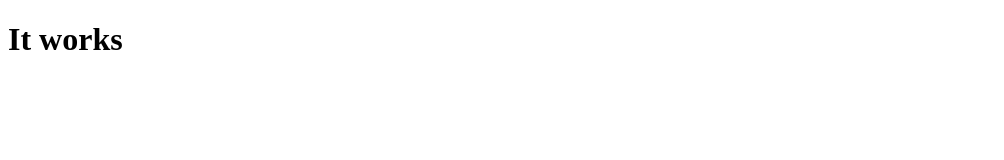
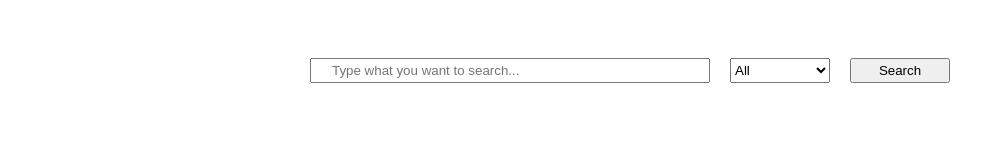
Before and after one commit to francaracuel/web-omdb, a website: page index.html in a window 1280 px wide. Shown: the whole page, without its empty margins (0-1004 px from the left). Drawn offline with Linux system fonts and the light colour scheme.

Commit message:
Basic elements and style added

```diff
--- a/index.html
+++ b/index.html
@@ -8,9 +8,33 @@
     <meta name="author" content="Francisco Javier Caracuel Beltrán"/>
     <meta name="viewport" content="width=device-width, initial-scale=1, user-scalable=no" />
 
+    <link rel="stylesheet" type="text/css" href="./public/css/styles.css"/>
+
   </head>
 
   <body>
-    <h1>It works</h1>
+    <main id="mainContainer">
+        <!-- Search area-->
+        <div id="searchContainer">
+            <form id="searchForm">
+                <input class="searchInput" type="text" name="search-title" value="" placeholder="Type what you want to search..."><br>
+                <select class="searchSelect" name="search-select" id="search-select">
+                    <option>All</option>
+                    <option>Movies</option>
+                    <option>Episodes</option>
+                    <option>Series</option>
+                </select>
+                <button class="btn" >Search</button>
+            </form>
+        </div>
+        <!-- List of results area -->
+        <div id="resultsContainer">
+            <span class="resultsSpan"></span>
+        </div>
+        <!-- Detail area -->
+        <div id="detailContainer">
+
+        </div>
+    </main>
   </body>
 </html>
--- /dev/null
+++ b/public/css/styles.css
@@ -0,0 +1,38 @@
+#mainContainer{
+
+}
+
+#searchContainer{
+    padding-top: 50px;
+    padding-bottom: 50px
+}
+
+#searchForm{
+    display: flex;
+    justify-content: center
+}
+
+.searchInput{
+    width: 400px;
+    height: 25px;
+    padding-left: 20px;
+    margin-right: 20px;
+}
+
+.searchSelect{
+    min-width: 100px;
+    height: 25px;
+}
+
+.btn{
+    width: 100px;
+    height: 25px;
+    margin-left: 20px;
+    margin-right: 20px
+}
+
+.searchInput{
+    box-sizing: border-box;
+    -moz-box-sizing: border-box;
+    -webkit-box-sizing: border-box;
+}
```
